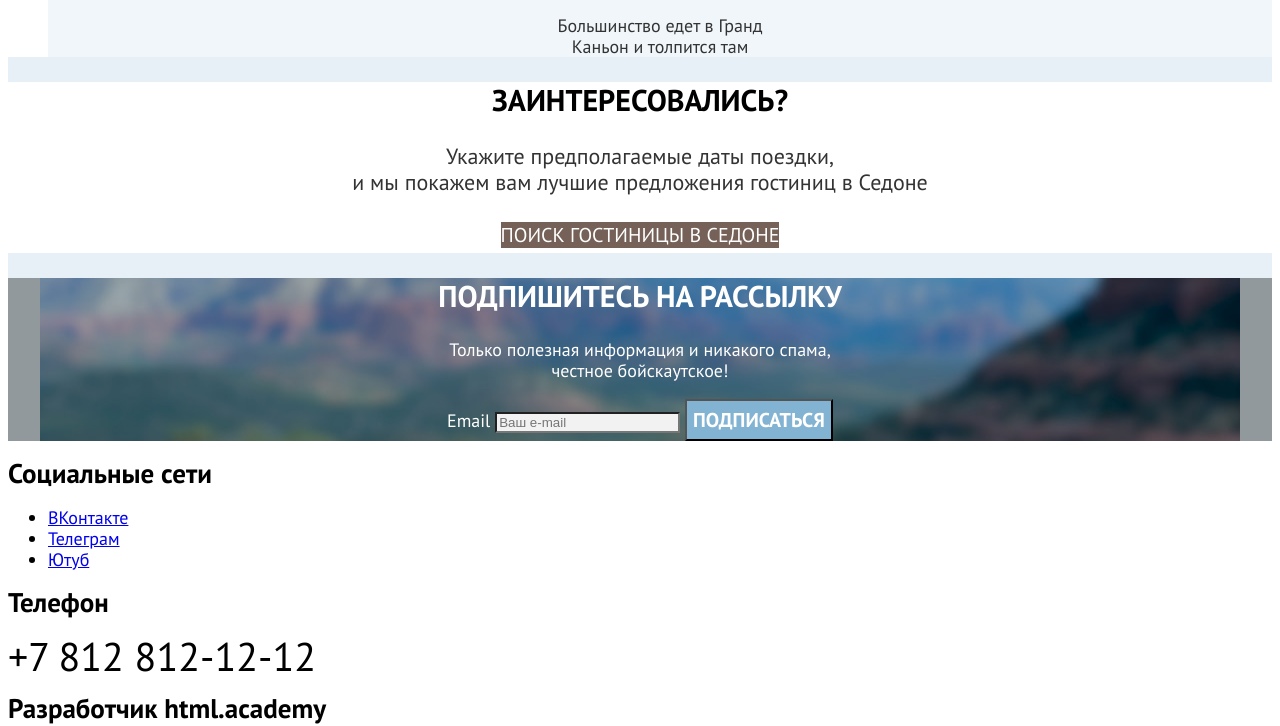
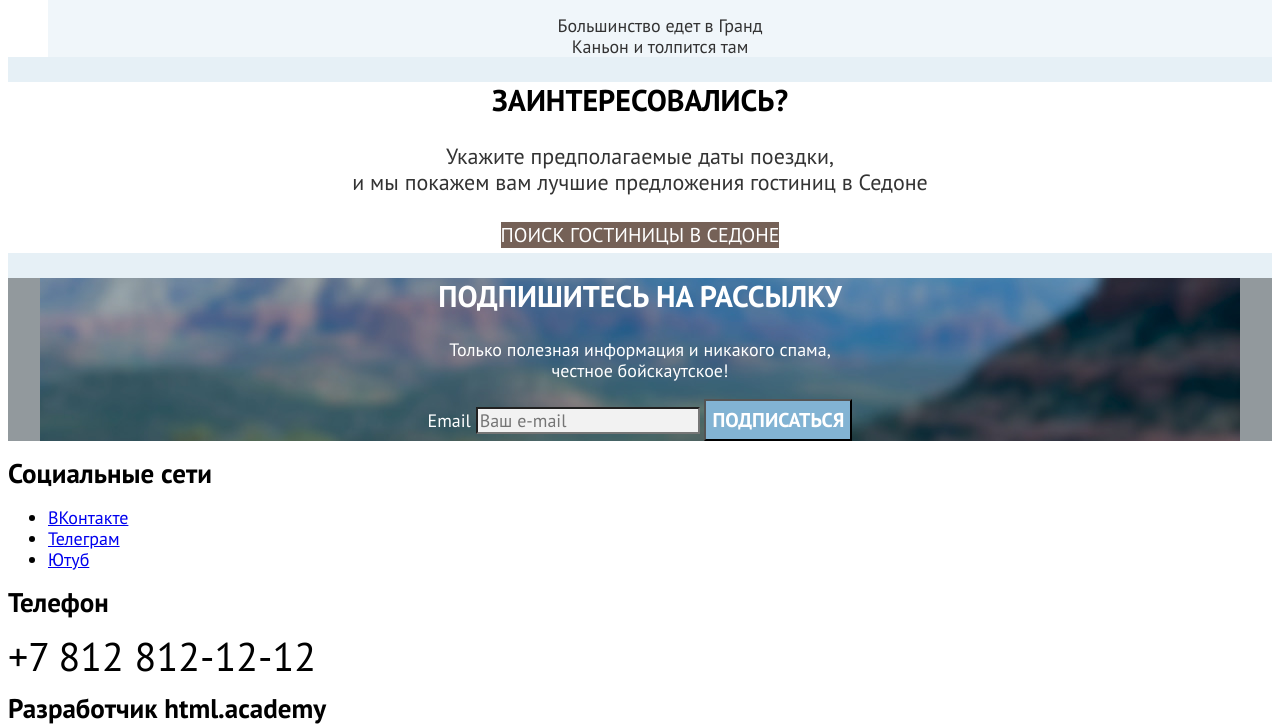
Before and after one commit to htmlacademy-htmlcss/2107215-sedona-34, a plain HTML site: page index.html in a window 1280 px wide. Shown: the part 2838-3564 px from the top of the page. Drawn offline with Linux system fonts and the light colour scheme.

Commit message:
исправила ошибки

```diff
--- a/styles/styles.css
+++ b/styles/styles.css
@@ -190,7 +190,7 @@ body {
   line-height: 20px;
   text-align: center;
   color: #FFFFFF;
-  background-color: rgba(131, 179, 211, 0.2);
+  background-color: transparent;
 }
 
 .select-control-header {
@@ -258,5 +258,10 @@ body {
 }
 
 .newsletter-input {
+  font-family: "PT Sans", sans-serif;
+  font-size: 18px;
+  line-height: 21px;
+  font-weight: 400;
   background-color: #F2F2F2;
+  color: #000000;
 }
```
